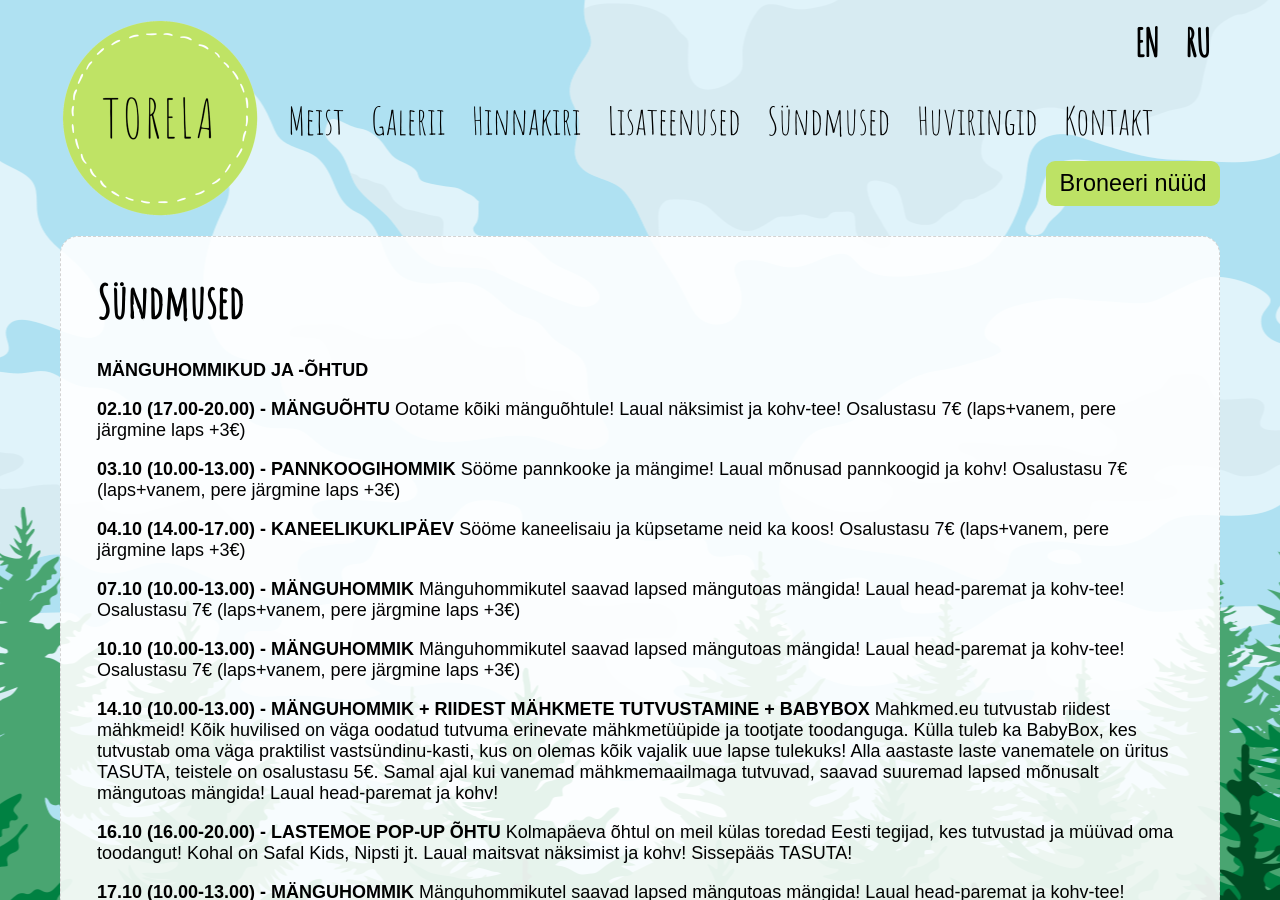
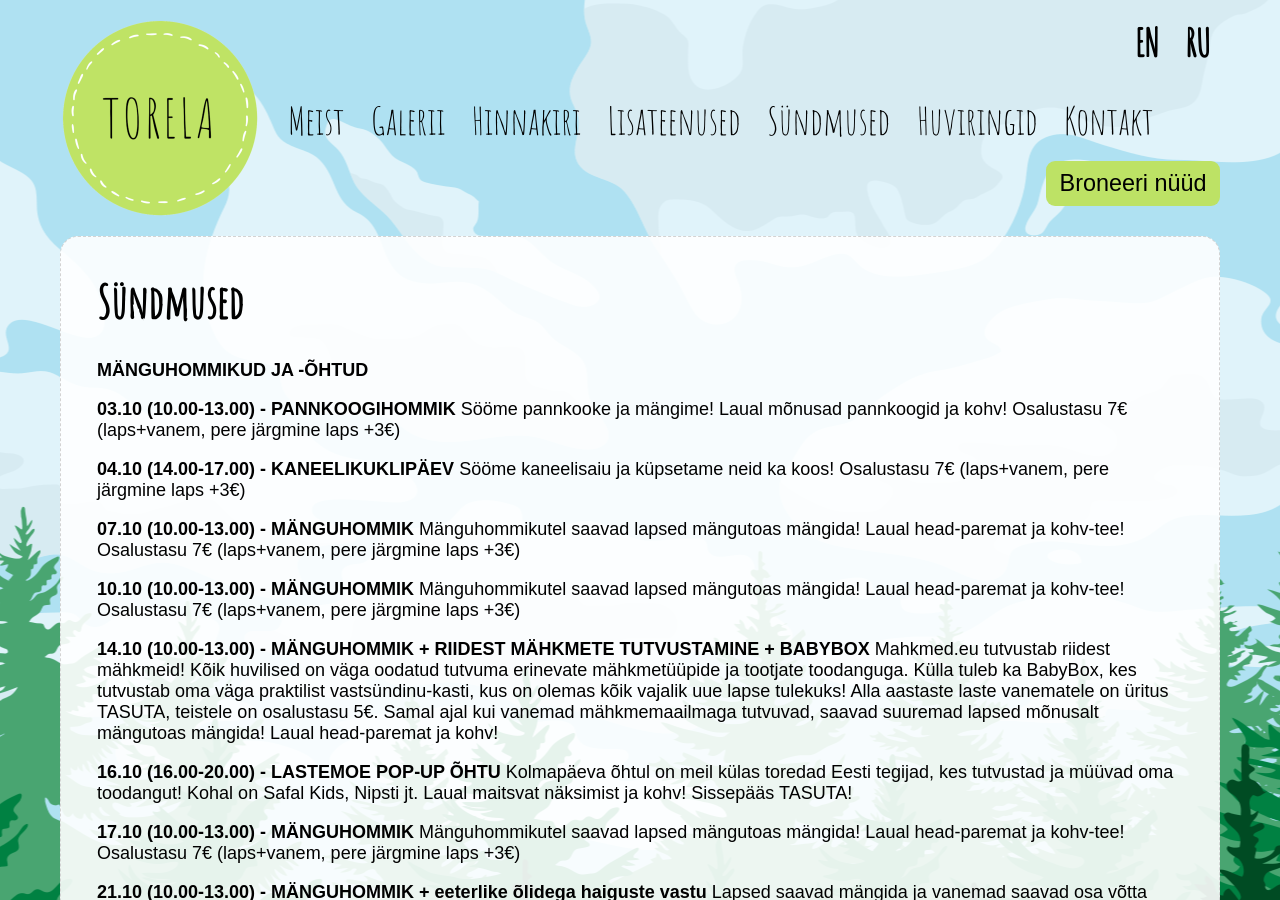
Before and after one commit to mypsik/torela, a Jekyll site: the page built from syndmused/index.md, in a window 1280 px wide and 900 px high. Built offline with Jekyll 4.4.1, drawn with Linux system fonts in a browser that asks for light colours.

Commit message:
Update index.md

```diff
--- a/syndmused/index.md
+++ b/syndmused/index.md
@@ -8,10 +8,6 @@ ru: /ru/events/
 ---
 
 **MÄNGUHOMMIKUD JA -ÕHTUD**
-
-**02.10 (17.00-20.00) - MÄNGUÕHTU**
-Ootame kõiki mänguõhtule! Laual näksimist ja kohv-tee!
-Osalustasu 7€ (laps+vanem, pere järgmine laps +3€)
 
 
 **03.10 (10.00-13.00) - PANNKOOGIHOMMIK**
```
